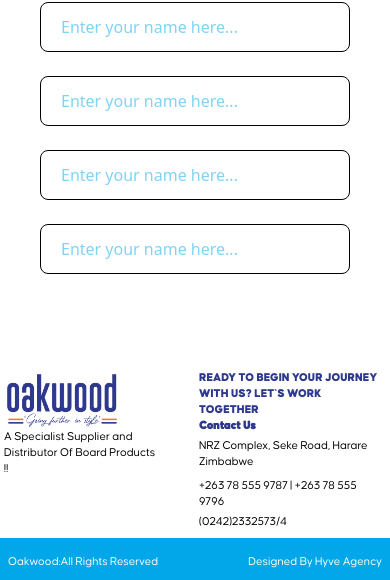
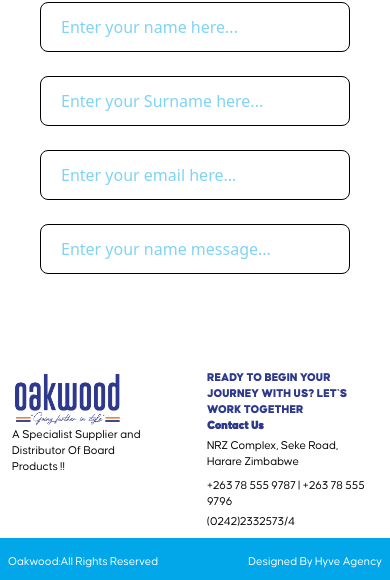
Before and after one commit to TakudzwaDavidMakumbe/oakword_website, a React (Vite) app: page /contact in a window 390 px wide. Shown: the part 666-1246 px from the top of the page. Built offline with nearby package versions, Linux system fonts and the light colour scheme.

Commit message:
Update input fields and placeholders in Contact page for improved clarity and consistency

```diff
--- a/src/pages/Contact.jsx
+++ b/src/pages/Contact.jsx
@@ -35,22 +35,22 @@ const Contact = () => {
          <div className="md:w-full md:px-10 md:mt-32 px-10 py-5 md:py-0    md:flex-col md:h-full">
             <div className=" md:w-full   md:flex md:justify-center md:pb-5 md:gap-10">
             <div className="py-3 md:w-full md:py-0">
-            <input type="email" name="" className='text-[#02a7e9] py-3 md:w-[100%] w-full rounded-lg border px-5 md:px-10 border-black' placeholder='Enter your name here...' id="" />
+            <input type="text" name="" className='text-[#02a7e9] py-3 md:w-[100%] w-full rounded-lg border px-5 md:px-10 border-black' placeholder='Enter your name here...' id="" />
             </div>
             <div className="md:w-full py-3 md:py-0">
-            <input type="email" name="" className='text-[#02a7e9] py-3 md:w-[100%] w-full rounded-lg border px-5 md:px-10 border-black' placeholder='Enter your name here...' id="" />
+            <input type="text" name="" className='text-[#02a7e9] py-3 md:w-[100%] w-full rounded-lg border px-5 md:px-10 border-black' placeholder='Enter your Surname here...' id="" />
             </div>
             </div>
             <div className="w-full py-3 md:py-0">
-            <input type="email" name="" className='text-[#02a7e9] py-3 md:w-[100%] w-full rounded-lg md:px-10 px-5 border-black border' placeholder='Enter your name here...' id="" />
+            <input type="email" name="" className='text-[#02a7e9] py-3 md:w-[100%] w-full rounded-lg md:px-10 px-5 border-black border' placeholder='Enter your email here...' id="" />
             </div>
             <div className="w-full py-3  md:py-5">
-            <input type="email" name="" className='text-[#02a7e9] md:py-28 w-full flex justify-center items-center md:w-[100%] rounded-lg py-3 px-5 md:px-10 border-black border' placeholder='Enter your name here...' id="" />
+            <input type="text" name="" className='text-[#02a7e9] md:py-28 w-full flex justify-center items-center md:w-[100%] rounded-lg py-3 px-5 md:px-10 border-black border' placeholder='Enter your name message...' id="" />
             </div>
 
           </div>
 
-          <div className="w-full px-1  flex justify-between mb-2 mt-[4rem] md:px-16 h-full md:flex">
+          <div className="w-full px-3  flex justify-between mb-2 mt-[4rem] md:px-16 h-full md:flex">
             <div className="md:flex-col md:mr-16 w-[50%]">
               <img src={Logo} alt="" className="md:w-[40%] w-[60%]" />
               <p className="text-black regular md:tracking-normal w-[80%] md:text-lg text-xs md:w-[60%]">A Specialist Supplier and Distributor Of Board Products !!</p>
@@ -58,12 +58,12 @@ const Contact = () => {
             <div className="md:flex-col w-[50%]">
 
 
-            <div className="px-1 md:px-0">
+            <div className="px-3 md:px-0">
             <h1 className="bold  md:text-2xl text-xs text-[#2e388d]">
             READY TO BEGIN YOUR JOURNEY WITH US? LET`S WORK TOGETHER
           </h1>
             </div>
-            <div className="bold px-1 md:px-0">
+            <div className="bold px-3 md:px-0">
             <h1 className="font-extrabold md:text-2xl  text-xs  text-[#2e388d] ">Contact Us</h1>
             <p className="text-black text-xs regular md:text-lg py-1">
               NRZ Complex, Seke Road, Harare Zimbabwe
```
